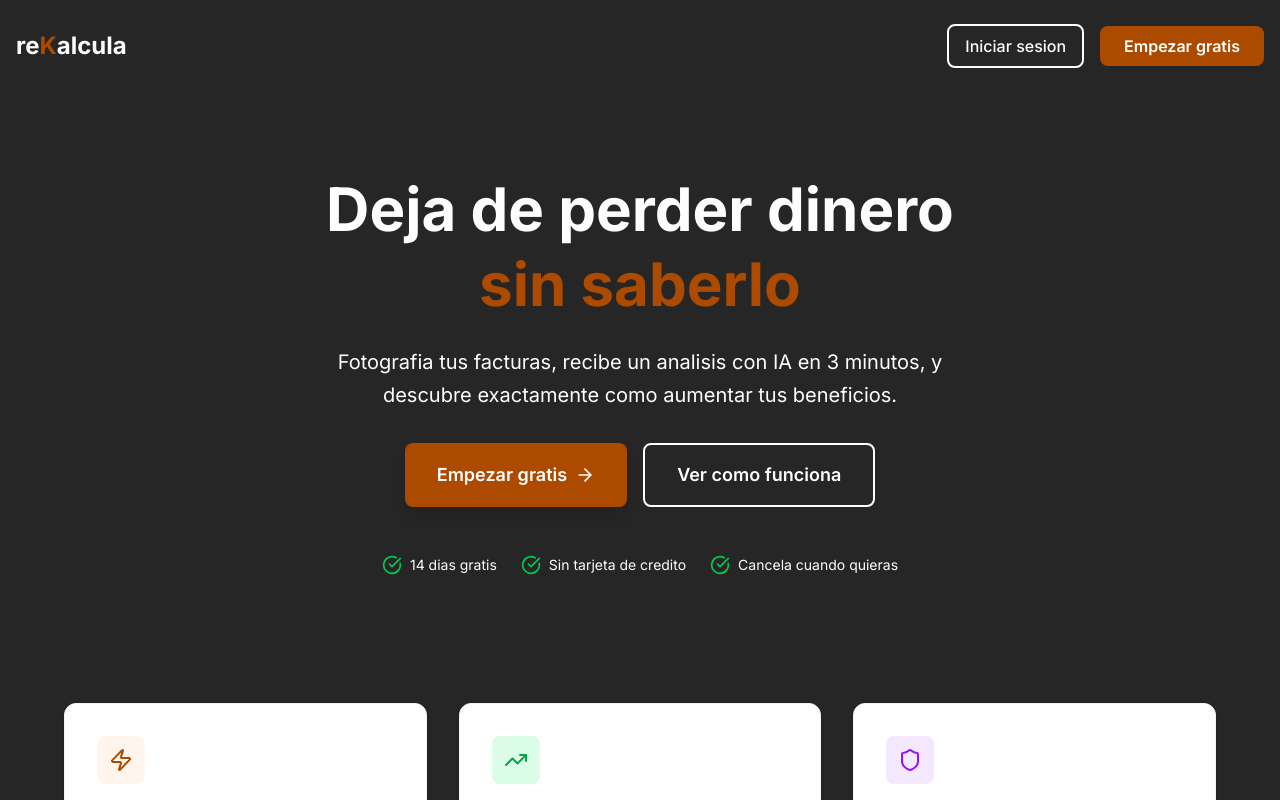
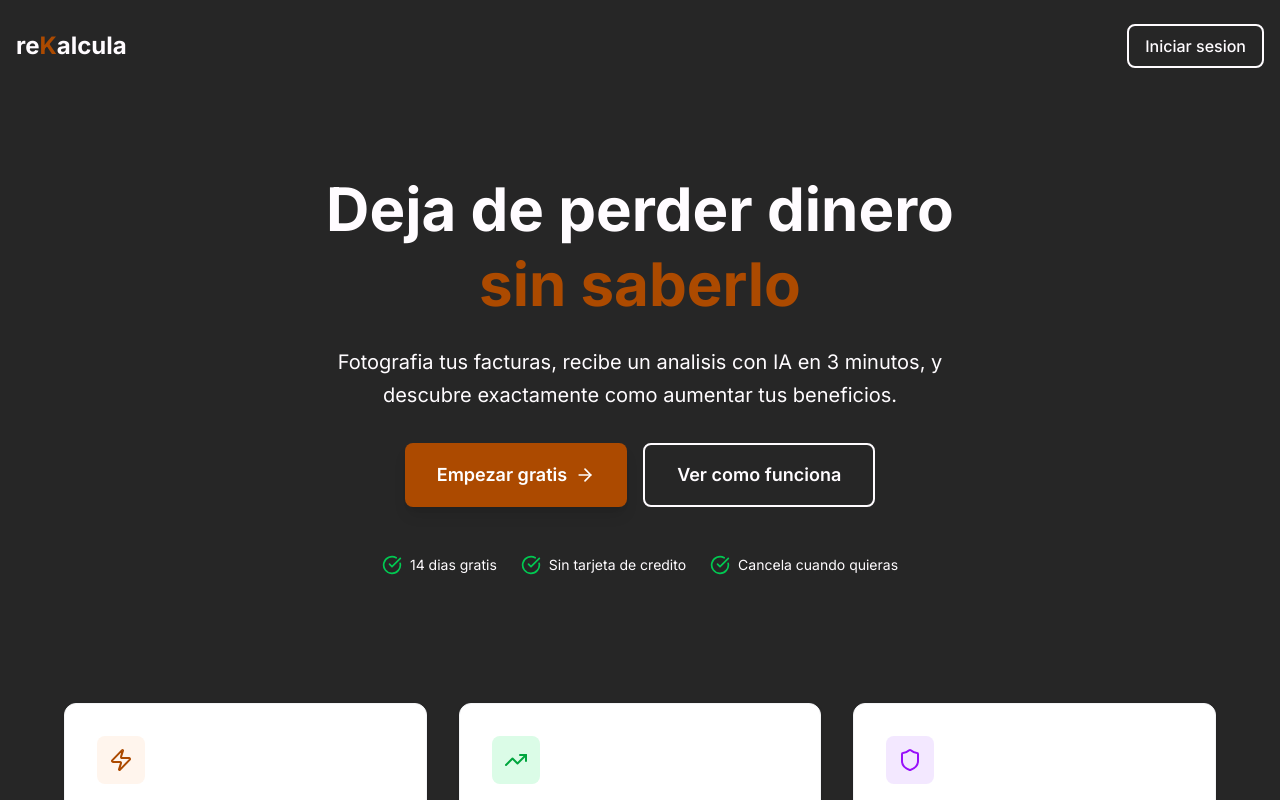
Before and after one commit to rekalcula/rekalcula, a Next.js app: page / in a window 1280 px wide. Shown: the top 800 px of the page. Built offline with nearby package versions, Linux system fonts and the light colour scheme.

Commit message:
Update: eliminar botón Empezar gratis del header

```diff
--- a/app/page.tsx
+++ b/app/page.tsx
@@ -17,12 +17,7 @@ export default function HomePage() {
             >
               Iniciar sesion
             </Link>
-            <Link
-              href="/sign-up"
-              className="bg-[#AC4A00] text-white px-2 py-1 sm:px-6 sm:py-2 rounded-lg hover:bg-[#8A3C00] transition font-semibold text-xs sm:text-base whitespace-nowrap"
-            >
-              Empezar gratis
-            </Link>
+
           </div>
         </nav>
       </header>
```
